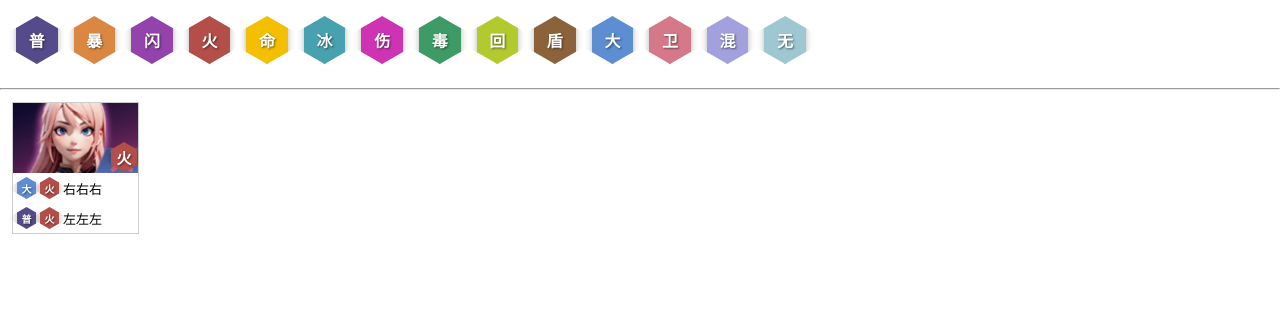
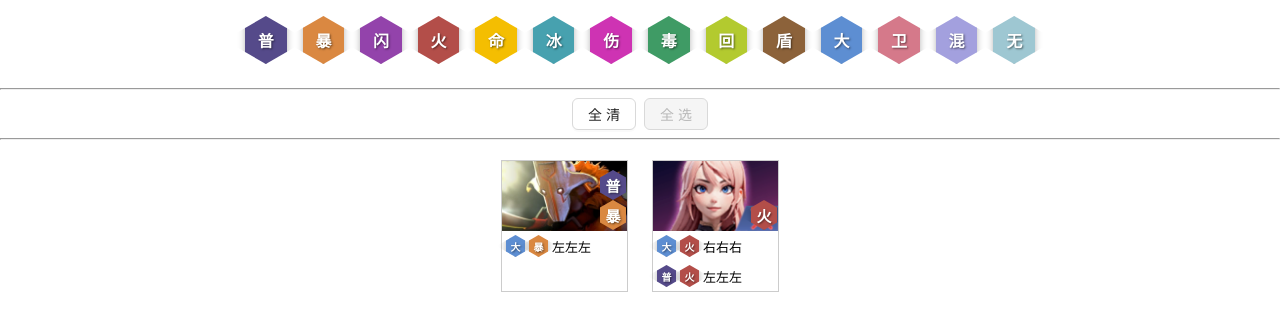
Before and after one commit to yc-shawn/auto-gladiators-guides, a React (Create React App) app: page / in a window 1280 px wide. Shown: the top 330 px of the page. Built offline with nearby package versions, Linux system fonts and the light colour scheme.

Commit message:
update layout, add jugg

```diff
--- a/src/guides/GuideHome.tsx
+++ b/src/guides/GuideHome.tsx
@@ -1,10 +1,15 @@
 import React from 'react';
 import SectBadge, { SECT } from './SectBadge';
 import { heros } from './heros';
+import { Button } from 'antd';
 
 export default function GuideHome() {
   const [activeSects, setActiveSects] = React.useState<SECT[]>(
     Object.keys(SECT) as SECT[]
+  );
+
+  const selectedHeros = heros.filter((hero) =>
+    hero.sects.some((sect) => activeSects.includes(sect))
   );
 
   return (
@@ -13,6 +18,7 @@ export default function GuideHome() {
         style={{
           display: 'flex',
           flexWrap: 'wrap',
+          justifyContent: 'center',
           padding: '16px',
           gap: 16,
         }}
@@ -21,7 +27,7 @@ export default function GuideHome() {
           <div
             style={{
               cursor: 'pointer',
-              opacity: activeSects.includes(sect as SECT) ? 1 : 0.5,
+              opacity: activeSects.includes(sect as SECT) ? 1 : 0.3,
             }}
             key={sect}
             onClick={() => {
@@ -36,11 +42,44 @@ export default function GuideHome() {
           </div>
         ))}
       </section>
+      <hr />
+      <section
+        style={{
+          padding: '0 16px',
+          display: 'flex',
+          justifyContent: 'center',
+          gap: 8,
+        }}
+      >
+        <Button
+          onClick={() => setActiveSects([])}
+          disabled={activeSects.length === 0}
+        >
+          全清
+        </Button>
+        <Button
+          onClick={() => setActiveSects(Object.keys(SECT) as SECT[])}
+          disabled={activeSects.length === Object.keys(SECT).length}
+        >
+          全选
+        </Button>
+      </section>
 
       <hr />
 
-      <section>
-        {heros.map((hero) => {
+      <section
+        style={{ display: 'flex', justifyContent: 'center', flexWrap: 'wrap' }}
+      >
+        {/* Empty */}
+        {selectedHeros.length === 0 && (
+          <div style={{ padding: 16 }}>
+            <h2>未找到符合所选流派的英雄</h2>
+            <p>请选择其他流派以查看可用的英雄。</p>
+          </div>
+        )}
+
+        {/* Hero Cards */}
+        {selectedHeros.map((hero) => {
           return (
             <div style={{ margin: 12, border: '1px solid #ccc', width: 125 }}>
               {/* Image */}
--- a/src/guides/SectBadge.tsx
+++ b/src/guides/SectBadge.tsx
@@ -1,20 +1,20 @@
 import React from 'react';
 
 export enum SECT {
-  ATTACK = 'ATTACK',
-  CRIT = 'CRIT',
-  EVADE = 'EVADE',
-  FURY = 'FURY',
-  HEALTH = 'HEALTH',
-  FROST = 'FROST',
-  VULNERABLE = 'VULNERABLE',
-  POISON = 'POISON',
-  REGEN = 'REGEN',
-  SHIELD = 'SHIELD',
-  ULTI = 'ULTI',
-  WARD = 'WARD',
-  CHAOS = 'CHAOS',
-  NONE = 'NONE',
+  ATTACK = 'ATTACK', // 普攻
+  CRIT = 'CRIT', // 暴击
+  EVADE = 'EVADE', // 闪避
+  FURY = 'FURY', // 怒火
+  HEALTH = 'HEALTH', // 生命
+  FROST = 'FROST', // 冰霜
+  VULNERABLE = 'VULNERABLE', // 易伤
+  POISON = 'POISON', // 中毒
+  REGEN = 'REGEN', // 生命回复
+  SHIELD = 'SHIELD', // 盾牌
+  ULTI = 'ULTI', // 大招
+  WARD = 'WARD', // 守卫
+  CHAOS = 'CHAOS', // 混沌
+  NONE = 'NONE', // 无流派
 }
 
 const sectInfo: Record<SECT, { label: string; color: string }> = {
--- a/src/guides/heros.ts
+++ b/src/guides/heros.ts
@@ -1,8 +1,43 @@
 import { SECT } from './SectBadge';
 
-const { FURY, ULTI, ATTACK } = SECT;
+/* eslint-disable @typescript-eslint/no-unused-vars */
+const {
+  ATTACK,
+  CRIT,
+  EVADE,
+  FURY,
+  HEALTH,
+  FROST,
+  VULNERABLE,
+  POISON,
+  REGEN,
+  ULTI,
+  WARD,
+  SHIELD,
+  CHAOS,
+  NONE,
+} = SECT;
+/* eslint-enable @typescript-eslint/no-unused-vars */
 
-export const heros = [
+type GuideSet = {
+  sets: SECT[];
+  description?: string;
+};
+
+type Hero = {
+  name: string;
+  sects: SECT[];
+  image: string;
+  guides: GuideSet[];
+};
+
+export const heros: Hero[] = [
+  {
+    name: '剑圣',
+    sects: [ATTACK, CRIT],
+    image: require('./images/heros/Juggernaut.webp'),
+    guides: [{ sets: [ULTI, CRIT], description: '左左左' }],
+  },
   {
     name: '剑姬',
     sects: [FURY],
```
Also changed, not shown: src/guides/images/heros/Alchemist.webp (deleted), src/guides/images/heros/Juggernaut.webp (added).
